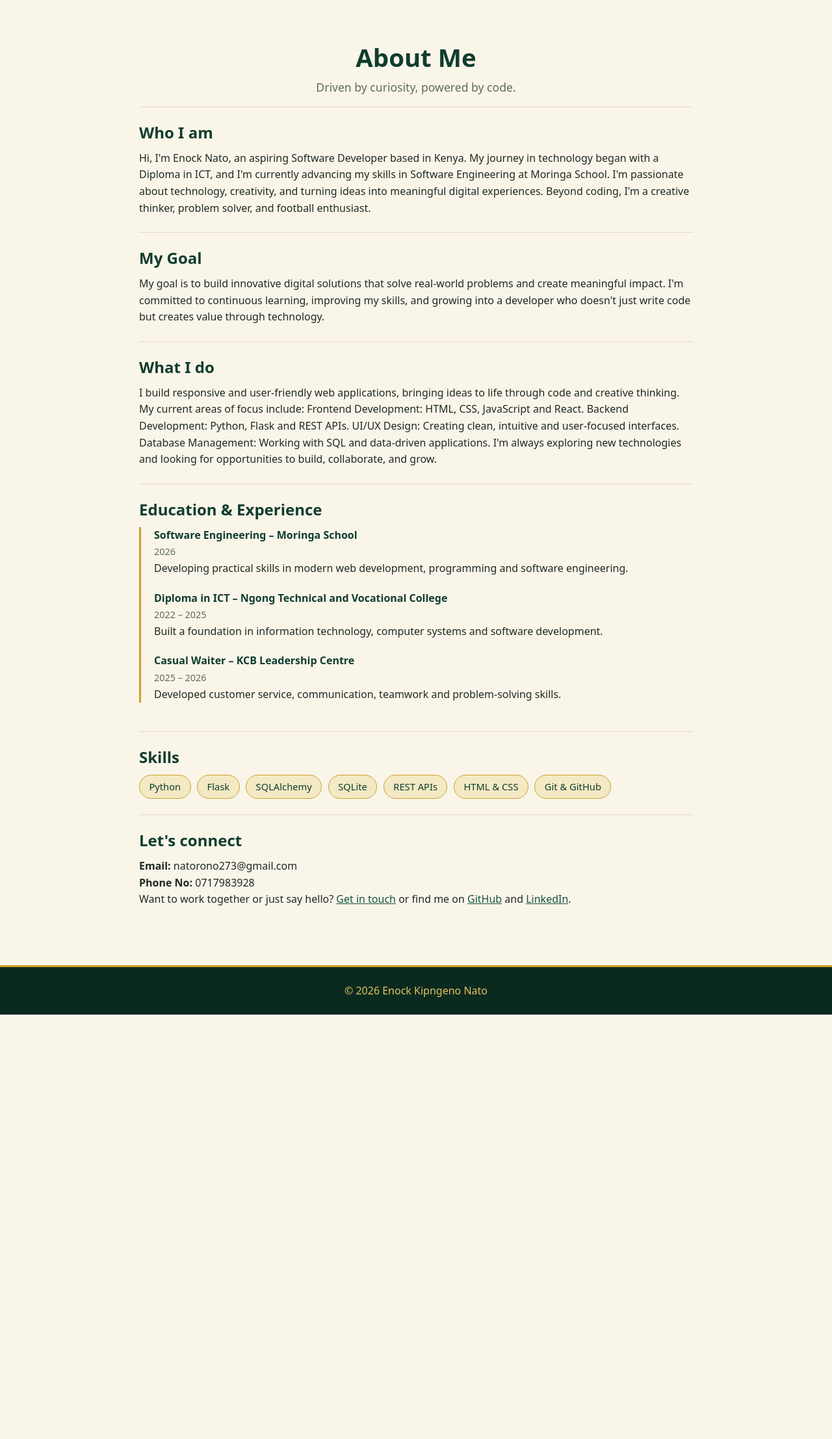
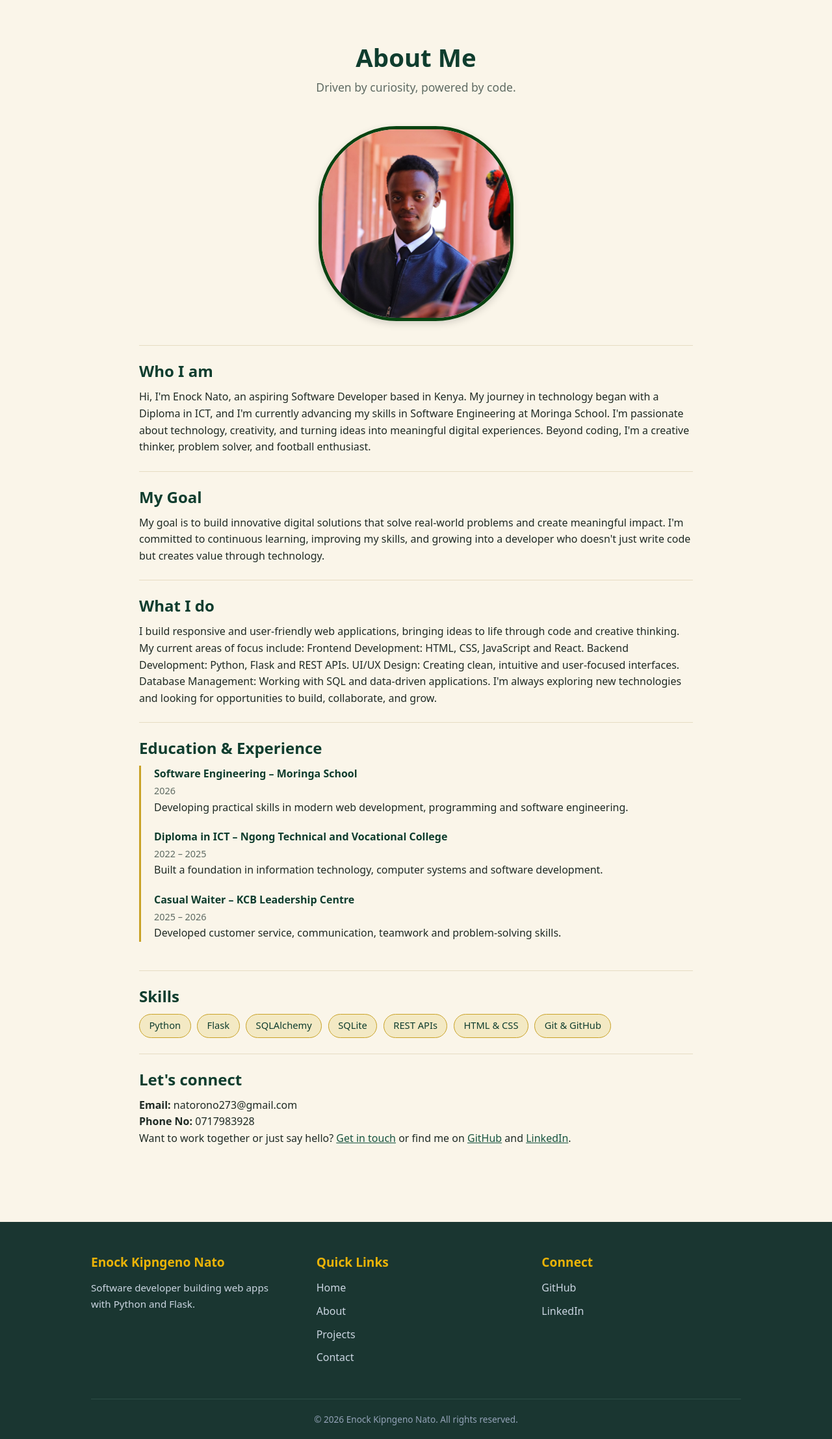
Before and after one commit to nato63/My_portfolio, a Flask app: page /about in a window 1280 px wide. Shown: the part 61-2275 px from the top of the page at 65% size. Before the commit the page ends 1622 px from the top, so only its background shows below. Run offline with Flask 3, Linux system fonts and the light colour scheme.

Commit message:
added the profile feature and edited the footer to look good.

```diff
--- a/static/style.css
+++ b/static/style.css
@@ -180,6 +180,19 @@ main {
   border-radius: 999px;
   font-size: 0.92rem;
 }
+/* ====picture====*/
+.picture {
+  text-align: center;
+  margin: 30px 0;
+}
+.picture img {
+  width: 300px;
+  height: 300px;
+  border-radius: 40%;
+  object-fit: cover;
+  border: 5px solid #084311;
+  box-shadow: 0 4px 12px rgba(0, 0, 0, 0.15);
+}
 
 /* ===== About ===== */
 .about-header {
@@ -359,14 +372,85 @@ main {
   border-color: #c0392b;
 }
 
-/* ===== Footer ===== */
-footer {
+/* =========================================
+   SITE FOOTER STYLES
+   ========================================= */
+
+.site-footer {
+  background-color: #1a3631; /* Dark green to match your header */
+  color: #e2e8f0; /* Light gray text */
+  padding: 50px 20px 20px; /* Space inside the footer */
+  margin-top: 60px; /* Pushes footer away from main content */
+  font-family: inherit; /* Uses your site's font */
+}
+
+/* The 3-column layout */
+.footer-container {
+  max-width: 1000px; /* Keeps it aligned with your main content */
+  margin: 0 auto;
+  display: grid;
+  grid-template-columns: repeat(
+    auto-fit,
+    minmax(250px, 1fr)
+  ); /* Responsive columns */
+  gap: 40px; /* Space between columns */
+  padding-bottom: 40px;
+}
+
+/* Column Headings */
+.footer-col h3 {
+  color: #eab308; /* Gold/yellow color matching your "View my work" button */
+  margin-bottom: 15px;
+  font-size: 1.2rem;
+  font-weight: 600;
+}
+
+/* Text and Links */
+.footer-col p {
+  line-height: 1.6;
+  font-size: 0.95rem;
+  color: #cbd5e1;
+}
+
+.footer-col ul {
+  list-style: none; /* Removes the bullet points */
+  padding: 0;
+  margin: 0;
+}
+
+.footer-col ul li {
+  margin-bottom: 10px;
+}
+
+.footer-col ul li a {
+  color: #cbd5e1;
+  text-decoration: none;
+  transition: color 0.2s ease;
+}
+
+/* Hover effect for links */
+.footer-col ul li a:hover {
+  color: #ffffff;
+  text-decoration: underline;
+}
+
+/* Bottom Copyright Bar */
+.footer-bottom {
   text-align: center;
-  padding: 1.5rem;
-  margin-top: 2rem;
-  background: var(--green-900);
-  color: var(--gold-light);
-  border-top: 3px solid var(--gold);
+  border-top: 1px solid #2d4d46; /* Subtle line separating the bottom */
+  padding-top: 20px;
+  max-width: 1000px;
+  margin: 0 auto;
+  font-size: 0.85rem;
+  color: #94a3b8;
+}
+
+/* Mobile adjustments (makes it look good on phones) */
+@media (max-width: 600px) {
+  .footer-container {
+    grid-template-columns: 1fr; /* Stacks columns on small screens */
+    text-align: center;
+  }
 }
 
 /* ===== Mobile ===== */
--- a/templates/about.html
+++ b/templates/about.html
@@ -7,6 +7,9 @@ endblock %} {% block content %}
   <p class="tagline">Driven by curiosity, powered by code.</p>
 </section>
 
+<section class="picture">
+  <img src ="/static/image/Profile.jpeg" alt=""Enock Nato Profile></img>
+</section>
 <section class="about-block">
   <h2>Who I am</h2>
   <p>
--- a/templates/base.html
+++ b/templates/base.html
@@ -46,8 +46,40 @@
       {% endfor %} {% endwith %} {% block content %}{% endblock %}
     </main>
 
-    <footer>
-      <p>&copy; 2026 Enock Kipngeno Nato</p>
+    <footer class="site-footer">
+      <div class="footer-container">
+        <!-- Column 1: Brand -->
+        <div class="footer-col">
+          <h3>Enock Kipngeno Nato</h3>
+          <p>Software developer building web apps with Python and Flask.</p>
+        </div>
+
+        <!-- Column 2: Quick Links -->
+        <div class="footer-col">
+          <h3>Quick Links</h3>
+          <ul>
+            <li><a href="/">Home</a></li>
+            <li><a href="/about">About</a></li>
+            <li><a href="/projects">Projects</a></li>
+            <li><a href="/contact">Contact</a></li>
+          </ul>
+        </div>
+
+        <!-- Column 3: Socials -->
+        <div class="footer-col">
+          <h3>Connect</h3>
+          <ul>
+            <!-- Replace the # with your actual GitHub and LinkedIn URLs -->
+            <li><a href="#" target="_blank">GitHub</a></li>
+            <li><a href="#" target="_blank">LinkedIn</a></li>
+          </ul>
+        </div>
+      </div>
+
+      <!-- Bottom Copyright Bar -->
+      <div class="footer-bottom">
+        <p>&copy; 2026 Enock Kipngeno Nato. All rights reserved.</p>
+      </div>
     </footer>
   </body>
 </html>
```
Also changed, not shown: static/image/Profile.jpeg (added).
